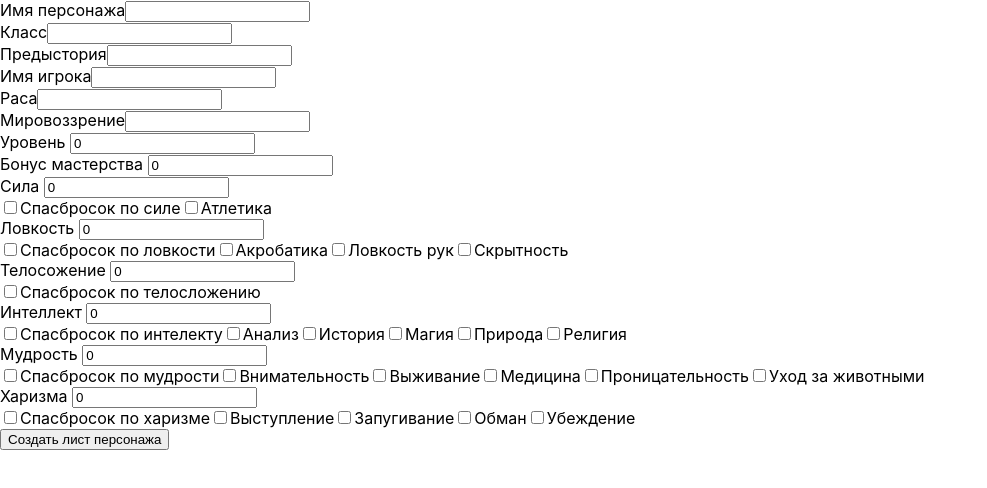
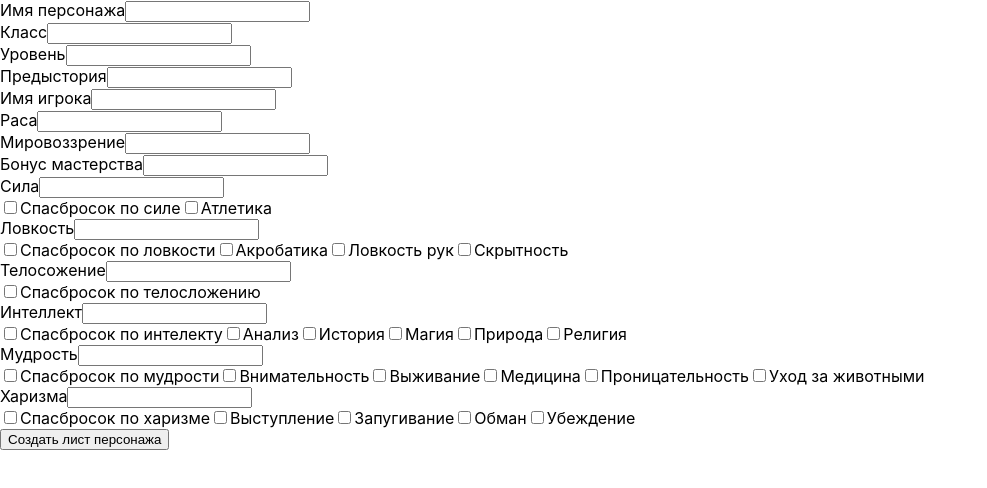
Before and after one commit to dashastik/dnd, a React (Create React App) app: page / in a window 1280 px wide. Shown: the top 488 px of the page, without its empty margins (0-987 px from the left). Built offline with nearby package versions, Linux system fonts and the light colour scheme; the HTML template or start-up script is replaced by a standard one.

Commit message:
InputNumber Added

```diff
--- a/src/Form.js
+++ b/src/Form.js
@@ -1,5 +1,6 @@
 import React, { Component } from 'react';
 import InputText from './InputText';
+import InputNumber from './InputNumber';
 
 class Form extends Component {
 
@@ -65,10 +66,14 @@ class Form extends Component {
                     stateKey="characterName"
                     onChange={this.handleChange}
                 />
-
                 <InputText
                     label="Класс"
                     stateKey="class"
+                    onChange={this.handleChange}
+                />
+                <InputNumber
+                    label="Уровень"
+                    stateKey="level"
                     onChange={this.handleChange}
                 />
                 <InputText
@@ -91,21 +96,16 @@ class Form extends Component {
                     stateKey="ideology"
                     onChange={this.handleChange}
                 />
-
-                <div>
-                    <label>Уровень </label>
-                    <input type="number" min="0" state_key="level" value={this.state.level} onChange={this.handleChange} />
-                </div>
-
-                <div>
-                    <label>Бонус мастерства </label>
-                    <input type="number" min="0" state_key="masteryBonus" value={this.state.masteryBonus} onChange={this.handleChange} />
-                </div>
-
-                <div>
-                    <label>Сила </label>
-                    <input type="number" min="0" state_key="strength" value={this.state.strength} onChange={this.handleChange} />
-                </div>
+                <InputNumber
+                    label="Бонус мастерства"
+                    stateKey="masteryBonus"
+                    onChange={this.handleChange}
+                />
+                <InputNumber
+                    label="Сила"
+                    stateKey="strength"
+                    onChange={this.handleChange}
+                />
 
                 <div>
                     <label>
@@ -116,10 +116,11 @@ class Form extends Component {
                 </label>
                 </div>
 
-                <div>
-                    <label>Ловкость </label>
-                    <input type="number" min="0" state_key="dexterity" value={this.state.dexterity} onChange={this.handleChange} />
-                </div>
+                <InputNumber
+                    label="Ловкость"
+                    stateKey="dexterity"
+                    onChange={this.handleChange}
+                />
 
                 <div>
                     <label>
@@ -135,22 +136,22 @@ class Form extends Component {
                         <input type="checkbox" state_key="stealth" checked={this.state.stealth} onChange={this.handleChange} />Скрытность
                 </label>
                 </div>
-
-                <div>
-                    <label>Телосожение </label>
-                    <input type="number" min="0" state_key="construction" value={this.state.construction} onChange={this.handleChange} />
-                </div>
+                <InputNumber
+                    label="Телосожение"
+                    stateKey="construction"
+                    onChange={this.handleChange}
+                />
 
                 <div>
                     <label>
                         <input type="checkbox" state_key="constructionSave" checked={this.state.constructionSave} onChange={this.handleChange} />Спасбросок по телосложению
                 </label>
                 </div>
-
-                <div>
-                    <label>Интеллект </label>
-                    <input type="number" min="0" value={this.state.intelligence} onChange={this.handleChange} />
-                </div>
+                <InputNumber
+                    label="Интеллект"
+                    stateKey="intelligence"
+                    onChange={this.handleChange}
+                />
 
                 <div>
                     <label>
@@ -173,10 +174,11 @@ class Form extends Component {
                 </label>
                 </div>
 
-                <div>
-                    <label>Мудрость </label>
-                    <input type="number" min="0" state_key="wisdom" value={this.state.wisdom} onChange={this.handleChange} />
-                </div>
+                <InputNumber
+                    label="Мудрость"
+                    stateKey="wisdom"
+                    onChange={this.handleChange}
+                />
 
                 <div>
                     <label>
@@ -199,10 +201,11 @@ class Form extends Component {
                 </label>
                 </div>
 
-                <div>
-                    <label>Харизма </label>
-                    <input type="number" min="0" state_key="charisma" value={this.state.charisma} onChange={this.handleChange} />
-                </div>
+                <InputNumber
+                    label="Харизма"
+                    stateKey="charisma"
+                    onChange={this.handleChange}
+                />
 
                 <div>
                     <label>
--- /dev/null
+++ b/src/InputNumber.js
@@ -0,0 +1,28 @@
+import React, { Component } from 'react';
+
+class InputNumber extends Component {
+
+    state = { value: '' }
+
+    handleChange = e => this.setState({ value: Number(e.target.value) })
+
+    componentDidUpdate() {
+        this.props.onChange(this.props.stateKey, this.state.value)
+    }
+
+    render() {
+        return (
+            <div>
+                <label>{this.props.label}</label>
+                <input
+                    type="number"
+                    min="0"
+                    value={this.state.value}
+                    onChange={this.handleChange}
+                />
+            </div>
+        )
+    }
+}
+
+export default InputNumber;
```
